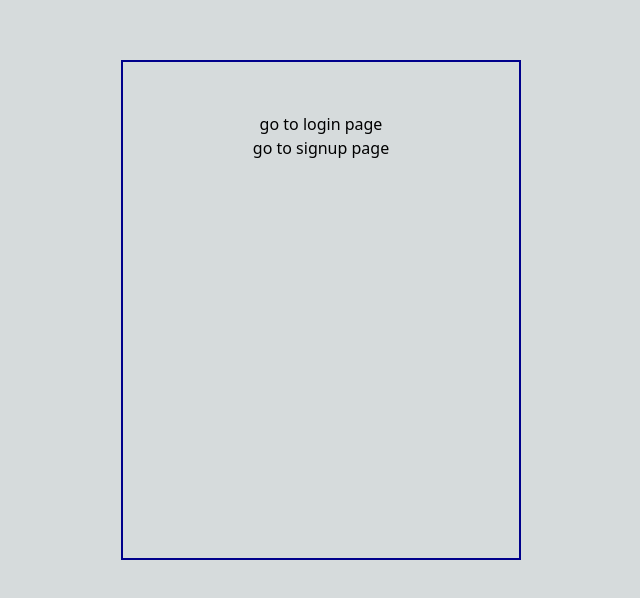
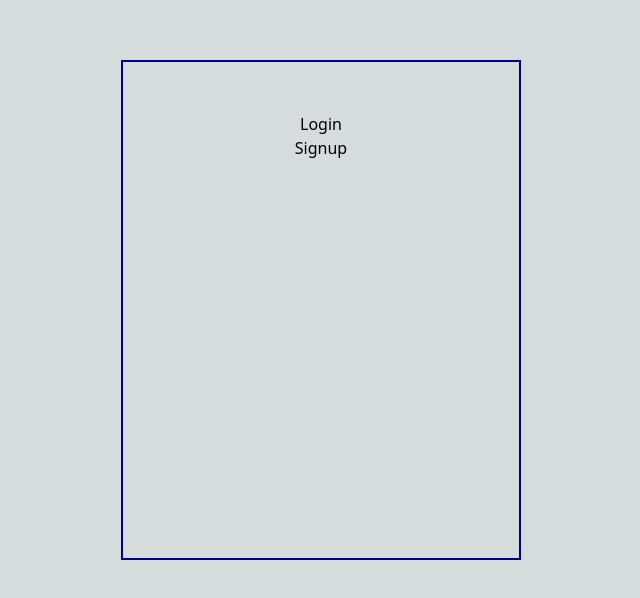
Before and after one commit to emanpecson/nba-fantasy-league, a Next.js app: page / in a window 1280 px wide. Shown: the part 110-708 px from the top of the page, without its empty margins (339-979 px from the left). Built offline with nearby package versions, Linux system fonts and the light colour scheme.

Commit message:
minor code cleanup

```diff
--- a/src/app/(auth)/login/page.tsx
+++ b/src/app/(auth)/login/page.tsx
@@ -1,11 +1,10 @@
-'use client'; // look more into this + 'use server'
+'use client';
 
 import React, { useState } from 'react';
 import { verifyUser } from '@/lib/user/verifyUser';
 import { useRouter } from 'next/navigation';
 import Link from 'next/link';
 
-// then when doing the id, it'll be an arg in params: export default function test({ params })
 export default function Login() {
 	const [email, setEmail] = useState('');
 	const [password, setPassword] = useState('');
@@ -24,7 +23,7 @@ export default function Login() {
 
 	const handleLogin = async (event: React.FormEvent) => {
 		event.preventDefault();
-		const userId: string = await verifyUser(event);	// can cache this func b/c we're fetching the same login info
+		const userId: string = await verifyUser(event);
 
 		console.log('userId:', userId);
 
--- a/src/app/page.tsx
+++ b/src/app/page.tsx
@@ -1,16 +1,17 @@
 import Link from 'next/link';
+
 
 export default function Home() {
 	return (
 		<div className="box">
 			<div>
 				<Link href='/login'>
-				go to login page
+					Login
 				</Link>
 			</div>
 			<div>
 				<Link href='/signup'>
-				go to signup page
+					Signup
 				</Link>
 			</div>
 		</div>
--- a/src/lib/user/verifyUser.ts
+++ b/src/lib/user/verifyUser.ts
@@ -1,5 +1,6 @@
 import FormData from 'form-data';
 import { getUsers } from './getUsers';
+import { User } from '@prisma/client';
 
 // look into caching
 export async function verifyUser(event: React.FormEvent) {
@@ -15,7 +16,7 @@ export async function verifyUser(event: React.FormEvent) {
 			if(user.email == formData.get('email') && user.password == formData.get('password')) {
 				console.log('User found:', user);
 
-				return user._id;
+				return user.id;
 			}
 		}
 		console.log('User not in database');
```
Also changed, not shown: src/lib/user/createUser.ts (+3 -5 lines), src/lib/user/getUserById.ts (+5 -2 lines). Lines whose indentation alone changed are shown as unchanged.
